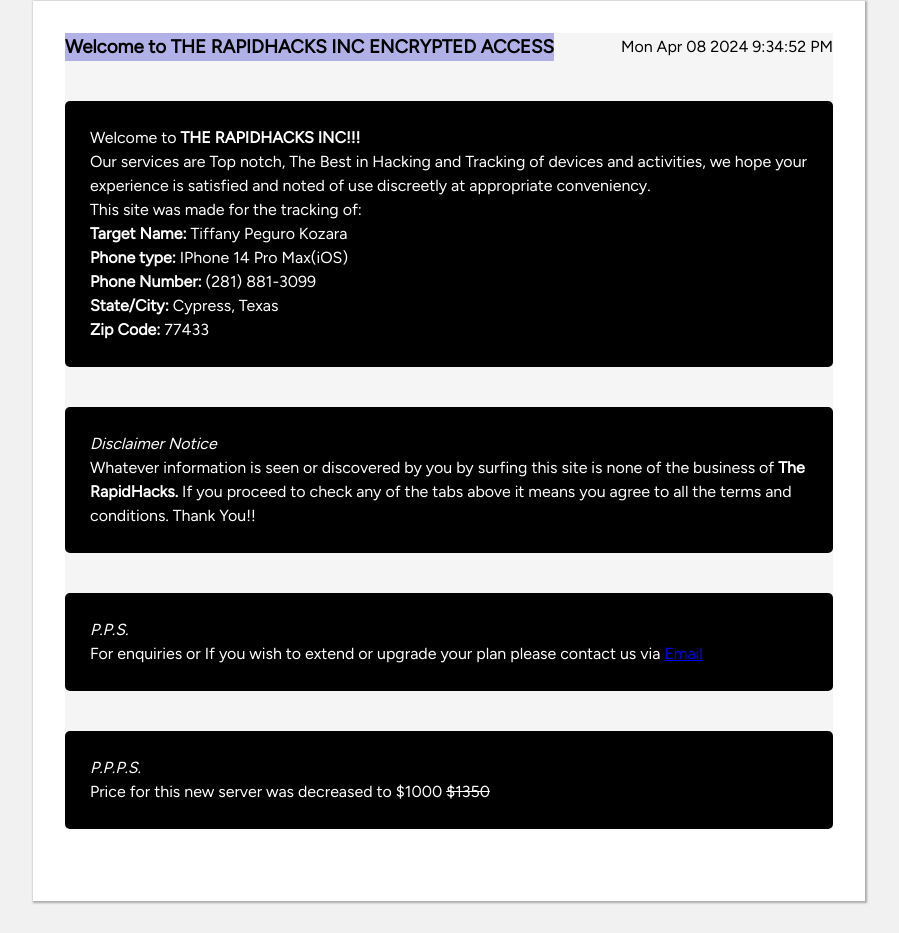
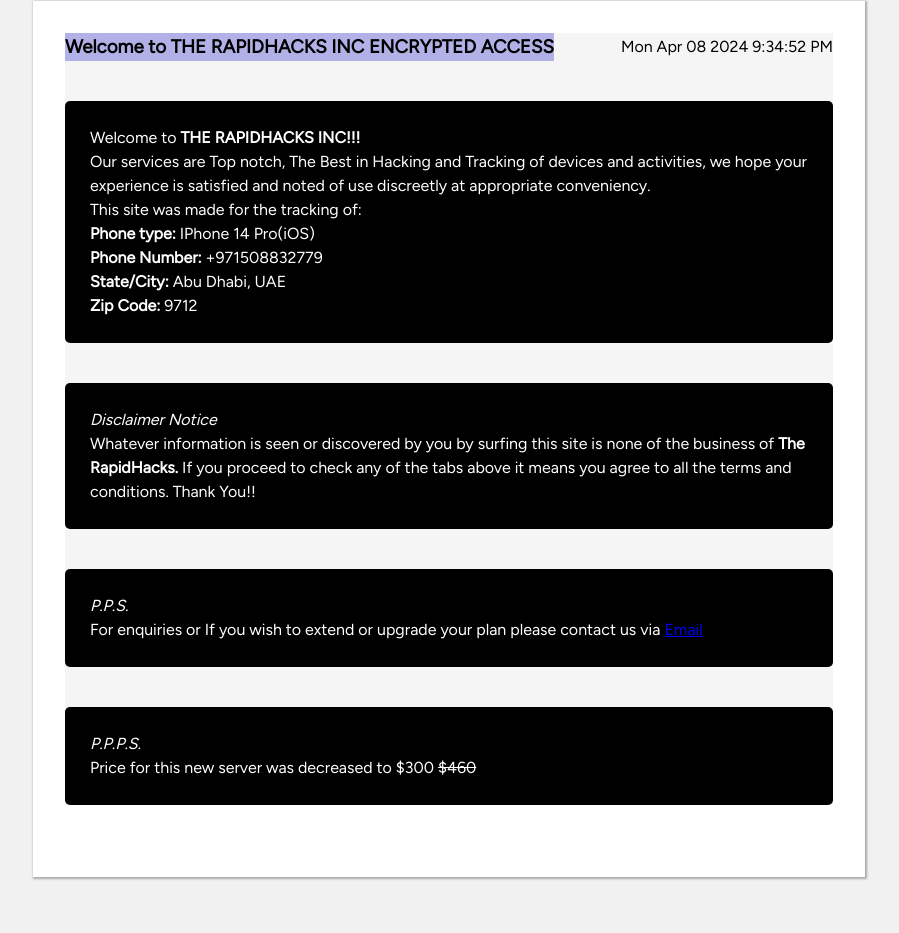
Before and after one commit to cybersam07/RapidHacks-eng, a plain HTML site: page index.html in a window 1280 px wide. Shown: the part 394-1327 px from the top of the page, without its empty margins (191-1090 px from the left). After the commit the page ends 1303 px from the top, so only its background shows below. Drawn offline with Linux system fonts and the light colour scheme.

Commit message:
Update index.html

```diff
--- a/index.html
+++ b/index.html
@@ -164,11 +164,10 @@
                     </p>
                     <p>This site was made for the tracking of:</p>
                     <ul>
-                        <li><strong>Target Name:</strong> Tiffany Peguro Kozara</li>
-                        <li><strong>Phone type:</strong> IPhone 14 Pro Max(iOS)</li>
-                        <li><strong>Phone Number:</strong> (281) 881-3099</li>
-                        <li><strong>State/City:</strong> Cypress, Texas</li>
-                        <li><strong>Zip Code:</strong> 77433</li>
+                        <li><strong>Phone type:</strong> IPhone 14 Pro(iOS)</li>
+                        <li><strong>Phone Number:</strong> +971508832779</li>
+                        <li><strong>State/City:</strong> Abu Dhabi, UAE</li>
+                        <li><strong>Zip Code:</strong> 9712</li>
 
                     </ul>
                 </article>
@@ -192,8 +191,8 @@
                 <aside style="background-color: black; color: white;padding: 25px;border-radius: 5px;">
                     <em>P.P.P.S.</em>
                     <p>
-                        Price for this new server was decreased to $1000
-                        <span id="old-price">$1350</span>
+                        Price for this new server was decreased to $300
+                        <span id="old-price">$460</span>
                     </p>
                 </aside>
             </section>
```
